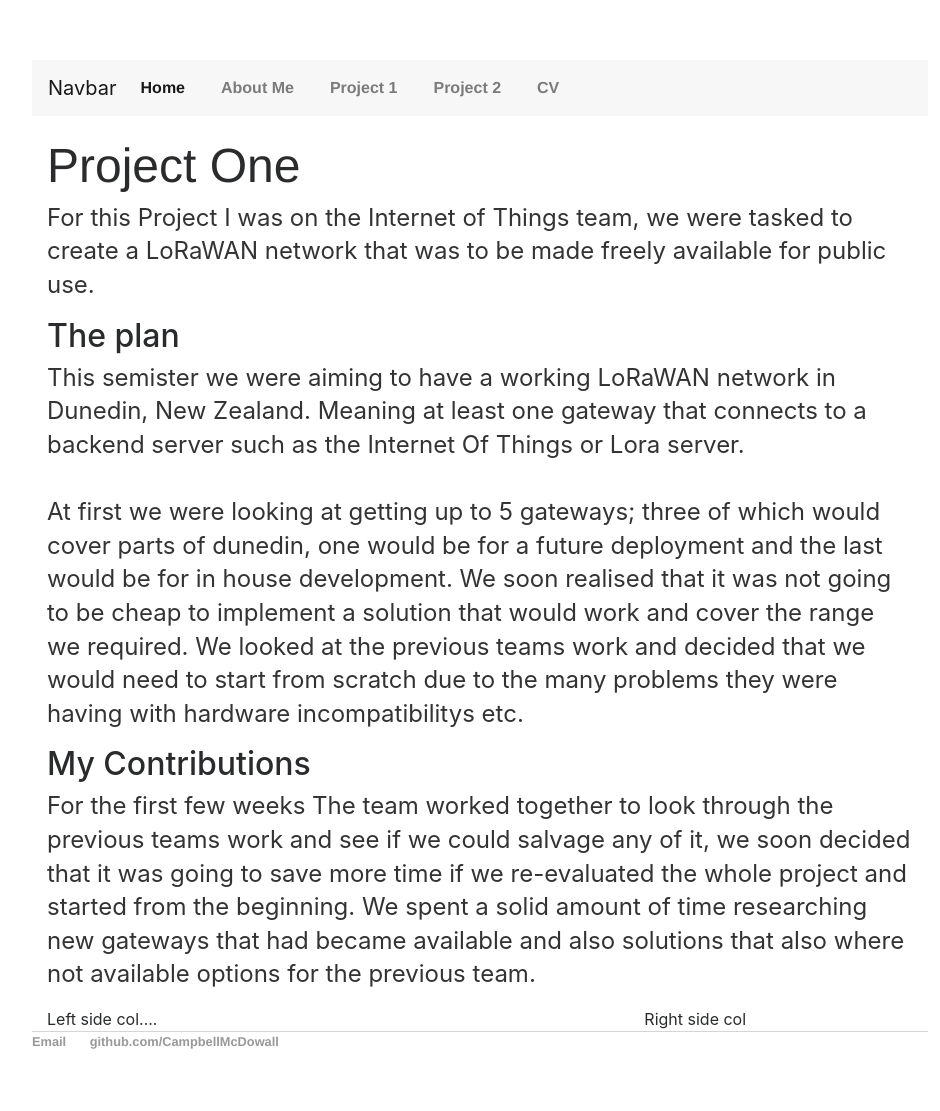
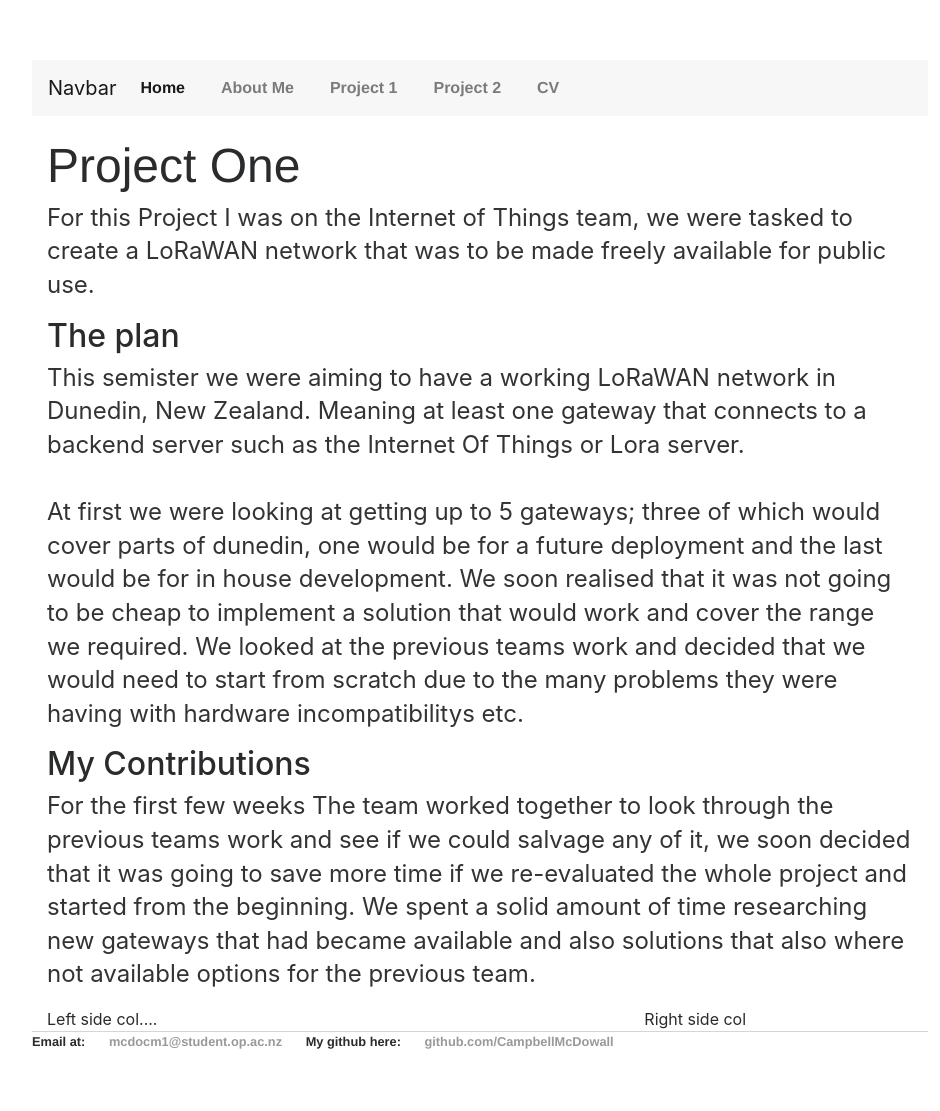
Before and after one commit to CampbellMcDowall/CampbellMcDowall.github.io, a Jekyll site: the page built from projectOne.html, in a window 1280 px wide. Shown: the whole page, without its empty margins (160-1100 px from the left). Built offline with Jekyll 4.4.1, drawn with Linux system fonts in a browser that asks for light colours; nearby versions of some CDN libraries.

Commit message:
Update default.html

```diff
--- a/_layouts/default.html
+++ b/_layouts/default.html
@@ -58,7 +58,9 @@
 
   <footer>
    <ul>
-     <li><a href="mailto:mcdocm1@student.op.ac.nz">Email</a></li>
+     <li>Email at: </li>
+     <li><a href="mailto:mcdocm1@student.op.ac.nz">mcdocm1@student.op.ac.nz</a></li>
+     <li>My github here: </li>
      <li><a href="https://github.com/CampbellMcDowall">github.com/CampbellMcDowall</a></li>
    </ul>
   </footer>
```
